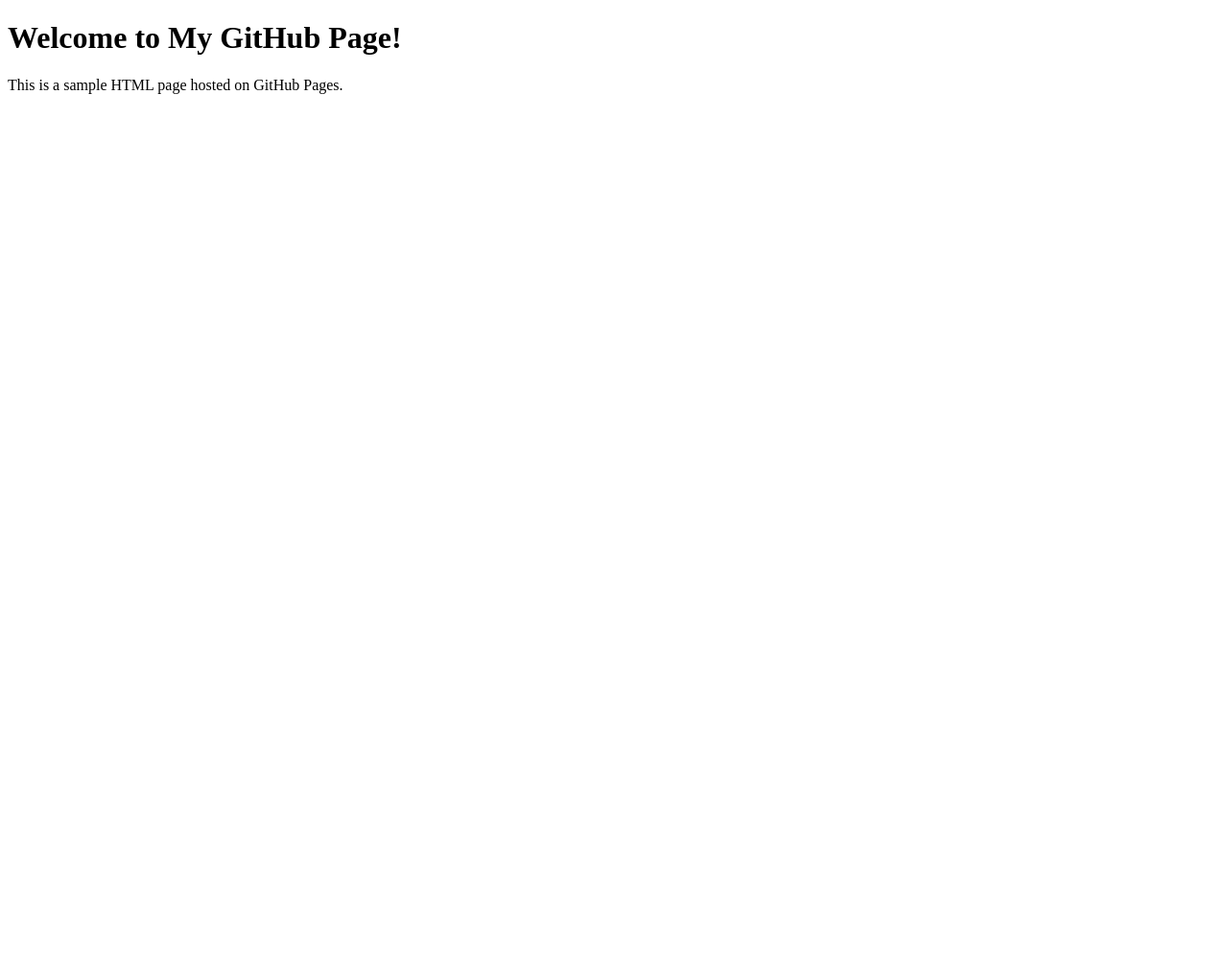
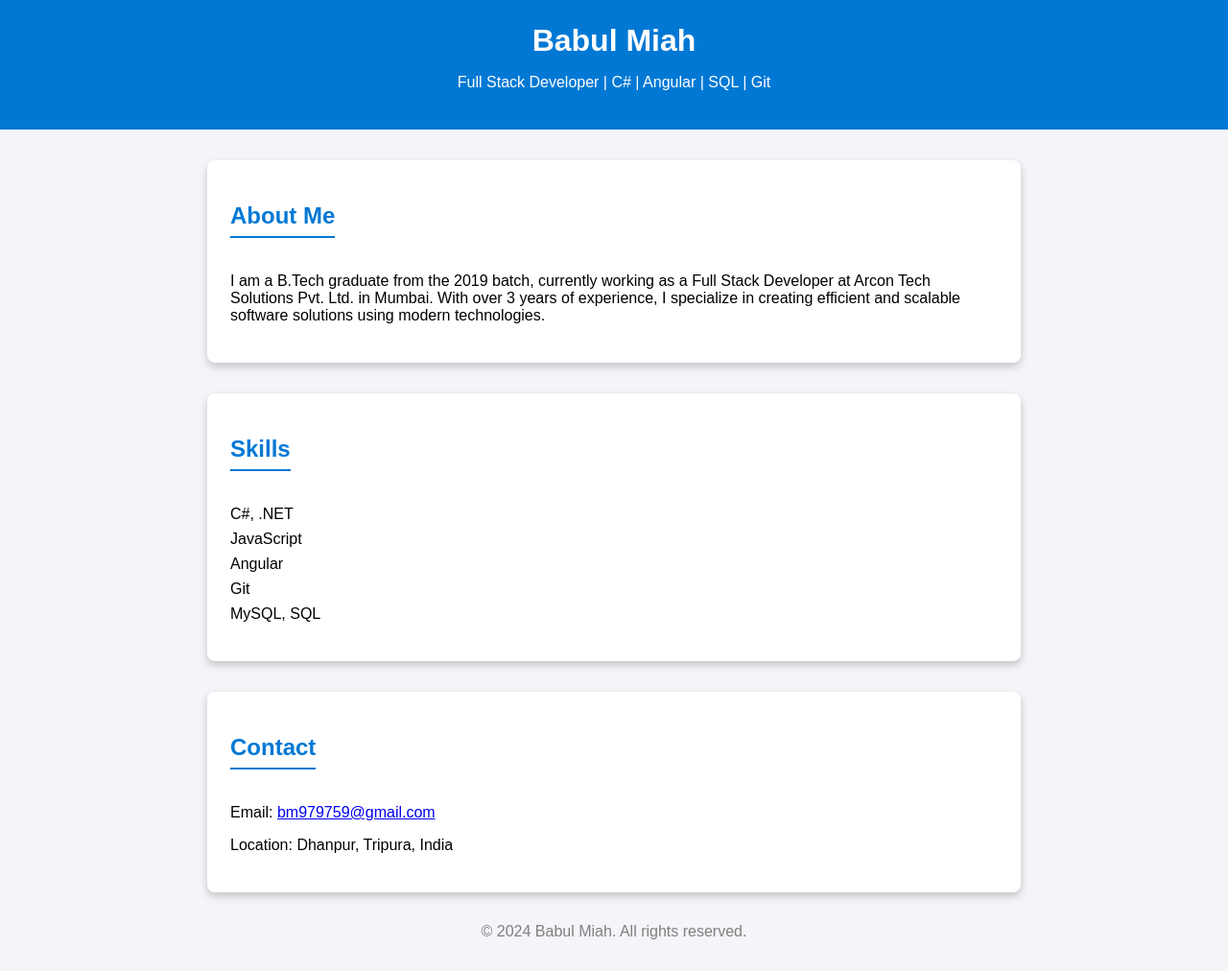
Before and after one commit to babulmiah1994/PreExam, a plain HTML site: page index.html in a window 1280 px wide. Shown: the whole page at 96% size. Before the commit the page ends 800 px from the top, so only its background shows below. Drawn offline with Linux system fonts and the light colour scheme.

Commit message:
index.html
Bio

```diff
--- a/index.html
+++ b/index.html
@@ -1,13 +1,79 @@
-
 <!DOCTYPE html>
 <html lang="en">
 <head>
     <meta charset="UTF-8">
     <meta name="viewport" content="width=device-width, initial-scale=1.0">
-    <title>My GitHub Page</title>
+    <title>Babul Miah - Full Stack Developer</title>
+    <style>
+        body {
+            font-family: Arial, sans-serif;
+            margin: 0;
+            padding: 0;
+            background-color: #f4f4f9;
+        }
+        header {
+            background-color: #0078d4;
+            color: white;
+            text-align: center;
+            padding: 1.5em 0;
+        }
+        header h1 {
+            margin: 0;
+        }
+        section {
+            margin: 2em auto;
+            max-width: 800px;
+            background: white;
+            padding: 1.5em;
+            border-radius: 8px;
+            box-shadow: 0 4px 8px rgba(0, 0, 0, 0.2);
+        }
+        h2 {
+            color: #0078d4;
+            border-bottom: 2px solid #0078d4;
+            display: inline-block;
+            padding-bottom: 0.3em;
+        }
+        ul {
+            list-style: none;
+            padding: 0;
+        }
+        ul li {
+            margin: 0.5em 0;
+        }
+        footer {
+            text-align: center;
+            margin: 2em 0;
+            color: gray;
+        }
+    </style>
 </head>
 <body>
-    <h1>Welcome to My GitHub Page!</h1>
-    <p>This is a sample HTML page hosted on GitHub Pages.</p>
+    <header>
+        <h1>Babul Miah</h1>
+        <p>Full Stack Developer | C# | Angular | SQL | Git</p>
+    </header>
+    <section>
+        <h2>About Me</h2>
+        <p>I am a B.Tech graduate from the 2019 batch, currently working as a Full Stack Developer at Arcon Tech Solutions Pvt. Ltd. in Mumbai. With over 3 years of experience, I specialize in creating efficient and scalable software solutions using modern technologies.</p>
+    </section>
+    <section>
+        <h2>Skills</h2>
+        <ul>
+            <li>C#, .NET</li>
+            <li>JavaScript</li>
+            <li>Angular</li>
+            <li>Git</li>
+            <li>MySQL, SQL</li>
+        </ul>
+    </section>
+    <section>
+        <h2>Contact</h2>
+        <p>Email: <a href="mailto:bm979759@gmail.com">bm979759@gmail.com</a></p>
+        <p>Location: Dhanpur, Tripura, India</p>
+    </section>
+    <footer>
+        <p>&copy; 2024 Babul Miah. All rights reserved.</p>
+    </footer>
 </body>
 </html>
```
